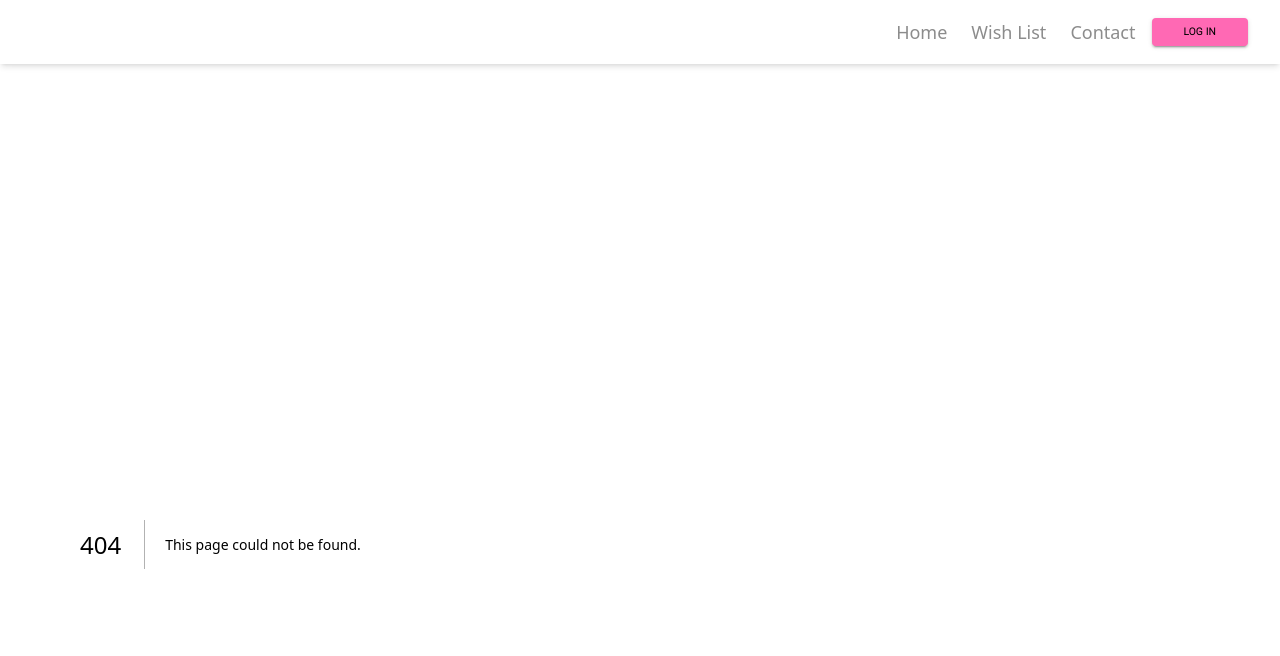
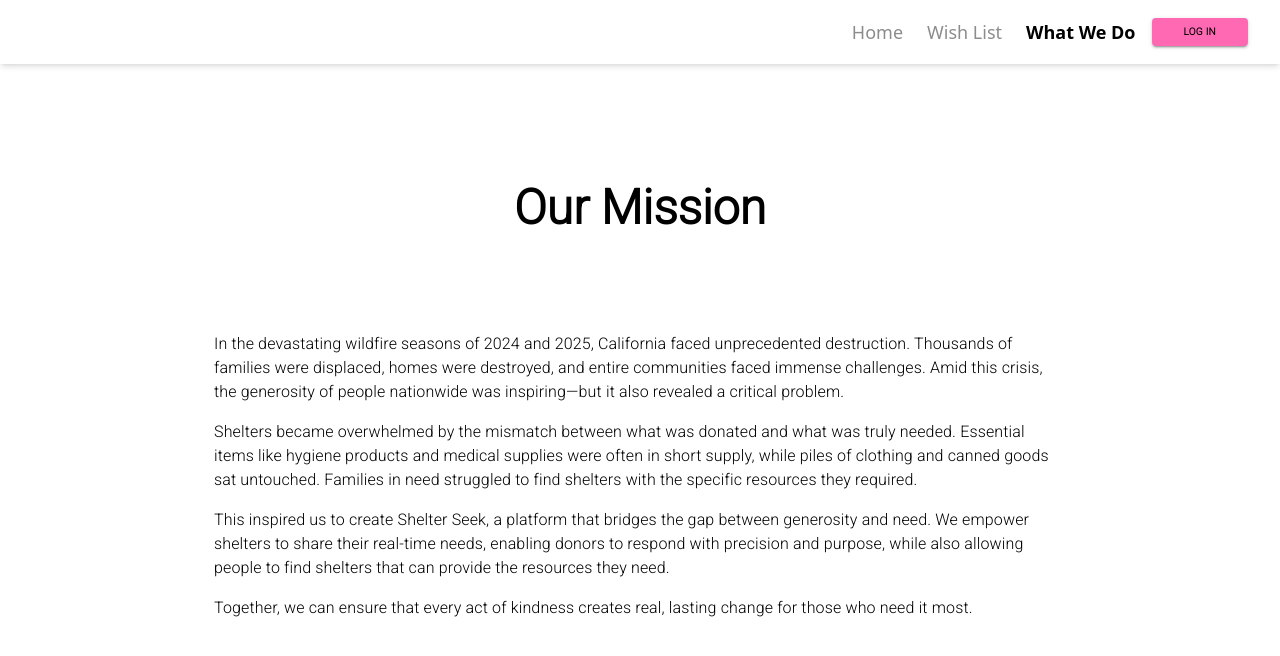
Before and after one commit to ssihala/shelter-site, a Next.js app: page /whatWeDo in a window 1280 px wide. Before the commit this address had no page. Shown: the top 656 px of the page. Built offline with nearby package versions, Linux system fonts and the light colour scheme.

Commit message:
Added what we do page and modified wishlist page

```diff
--- a/app/components/Header.tsx
+++ b/app/components/Header.tsx
@@ -15,12 +15,12 @@ const tabBarItems = [
     {
         key: 'wishlist',
         label: 'Wish List',
-        href: '/wishlist'
+        href: '/shelterWishlist'
     },
     {
-        key: 'contact',
-        label: 'Contact',
-        href: '/contact'
+        key: 'whatWeDo',
+        label: 'What We Do',
+        href: '/whatWeDo'
     },
 ]
 
--- a/app/layout.tsx
+++ b/app/layout.tsx
@@ -38,14 +38,10 @@ export default function RootLayout({
   return (
     <html lang="en">
       <body className={`${roboto.variable} ${robotoMono.variable} antialiased`}>
-        <div className="flex flex-col h-screen">
           <Header />
-          <main className="flex flex-1">
-            <div className="flex flex-row w-full p-20">
+          <main>
               {children}
-            </div>
           </main>
-        </div>
       </body>
     </html>
   );
--- a/app/shelterWishlist/page.tsx
+++ b/app/shelterWishlist/page.tsx
@@ -11,9 +11,11 @@ import {
   Button,
   IconButton,
 } from "@mui/material";
-import { Delete as DeleteIcon, Add as AddIcon } from "@mui/icons-material";
+import { Delete as DeleteIcon, Add as AddIcon , Save as SaveIcon} from "@mui/icons-material";
 
 export default function WishlistPage() {
+  const shelterName = "[temp]";
+
   const [itemList, setItemList] = useState([
     { name: "test1", needUrgency: 3 },
     { name: "test2", needUrgency: 1 },
@@ -57,15 +59,15 @@ export default function WishlistPage() {
     setItemList(newItemList);
   };
 
+  // Send item list to backend
+  const saveItemList = () => {};
+
   return (
-    <Box sx={{ padding: "20px" }}>
+    <Box sx={{padding: "20px" , overflowX: "hidden"}}>
       {/* Header */}
       <Box textAlign="center" mb={4}>
         <Typography variant="h3" fontWeight="bold">
-          Wishlist
-        </Typography>
-        <Typography variant="subtitle1" color="text.secondary">
-          [Insert Shelter Name]
+          {shelterName}
         </Typography>
       </Box>
 
@@ -147,6 +149,7 @@ export default function WishlistPage() {
             mt: 2,
           }}
         >
+          <Box sx={{ display: "flex", gap: 2 }}>
             <Button
               variant="contained"
               color="primary"
@@ -155,6 +158,15 @@ export default function WishlistPage() {
               >
                 Add Item
               </Button>
+              <Button
+              variant="contained"
+              color="primary"
+              startIcon={<SaveIcon />}
+              onClick={saveItemList}
+            >
+              Save
+            </Button>
+          </Box>
         </ListItem>
       </List>
     </Box>
--- /dev/null
+++ b/app/whatWeDo/page.tsx
@@ -0,0 +1,30 @@
+import React from 'react';
+import { Box, Typography, Container } from '@mui/material';
+
+const WhatWeDoPage: React.FC = () => {
+    return (
+        <Container maxWidth="md" sx={{ padding: '20px' }}>
+            <Box textAlign="center" mb={12} mt={12}>
+                <Typography variant="h3" fontWeight="bold">
+                    Our Mission
+                </Typography>
+            </Box>
+            <Box mb={3}>
+                <Typography variant="body1" paragraph>
+                    In the devastating wildfire seasons of 2024 and 2025, California faced unprecedented destruction. Thousands of families were displaced, homes were destroyed, and entire communities faced immense challenges. Amid this crisis, the generosity of people nationwide was inspiring—but it also revealed a critical problem.
+                </Typography>
+                <Typography variant="body1" paragraph>
+                    Shelters became overwhelmed by the mismatch between what was donated and what was truly needed. Essential items like hygiene products and medical supplies were often in short supply, while piles of clothing and canned goods sat untouched. Families in need struggled to find shelters with the specific resources they required.
+                </Typography>
+                <Typography variant="body1" paragraph>
+                    This inspired us to create Shelter Seek, a platform that bridges the gap between generosity and need. We empower shelters to share their real-time needs, enabling donors to respond with precision and purpose, while also allowing people to find shelters that can provide the resources they need.
+                </Typography>
+                <Typography variant="body1" paragraph>
+                    Together, we can ensure that every act of kindness creates real, lasting change for those who need it most.
+                </Typography>
+            </Box>
+        </Container>
+    );
+};
+
+export default WhatWeDoPage;
--- a/package.json
+++ b/package.json
@@ -11,11 +11,10 @@
   "dependencies": {
     "@emotion/react": "^11.14.0",
     "@emotion/styled": "^11.14.0",
-    "@mui/material": "^6.4.1",
-    "@supabase/supabase-js": "^2.48.1",
     "@fontsource/roboto": "^5.1.1",
     "@mui/icons-material": "^6.4.1",
     "@mui/material": "^6.4.1",
+    "@supabase/supabase-js": "^2.48.1",
     "@vis.gl/react-google-maps": "^1.5.0",
     "next": "15.1.6",
     "react": "^19.0.0",
```
Also changed, not shown: 2 other files (tests, documents, lock files or other folders). Lines whose indentation alone changed are shown as unchanged.
